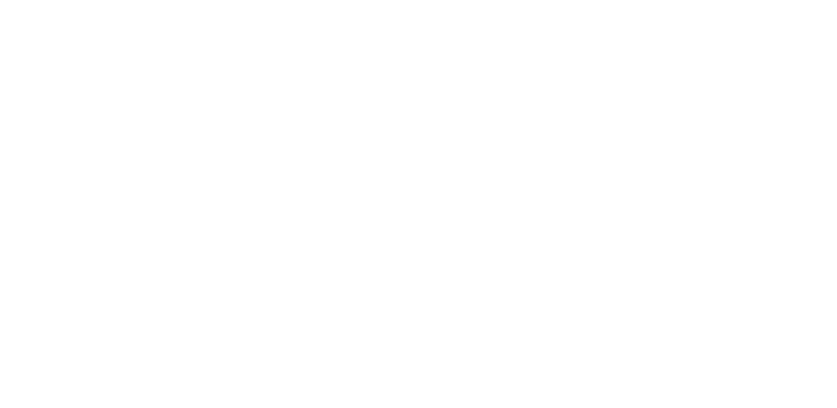
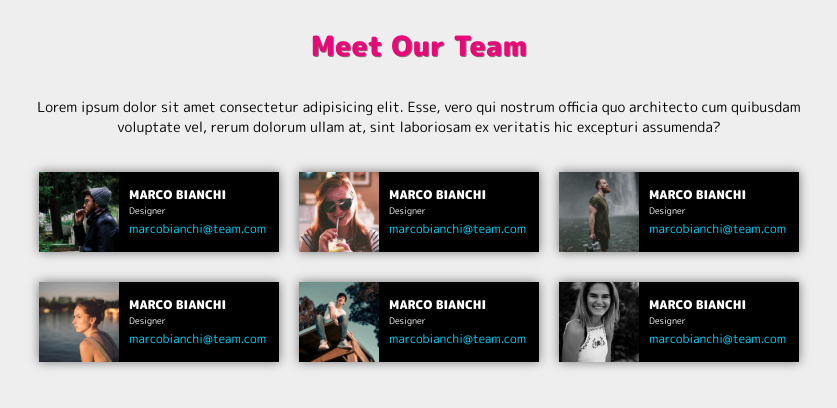
Before and after one commit to pietrobrighella/html-css-float-cards, a plain HTML site: page index.html in a window 1280 px wide. Shown: the whole page, without its empty margins (221-1058 px from the left). Drawn offline with Linux system fonts and the light colour scheme.

Commit message:
completo

```diff
--- a/css/style.css
+++ b/css/style.css
@@ -5,8 +5,83 @@
     box-sizing: border-box;
 }
 
+html {
+    font-family: 'M PLUS Rounded 1c', sans-serif;
+}
+
 .clearfix::after {
     content: "";
     display: table;
     clear: both;
 }
+
+.container {
+    padding-top: 25px;
+    width: 80%;
+    margin: 0 auto;
+    max-width: 780px;
+}
+
+header {
+    text-align: center;
+}
+
+body {
+    background-color: rgb(238, 238, 238);
+}
+
+h1 {
+    font-size: 28px;
+}
+
+p {
+    font-size: 14px;
+}
+
+/* Header */
+header h1 {
+    padding-bottom: 30px;
+    color: rgb(231, 9, 120);
+    text-shadow: 1px 1px rgba(28, 1, 15, 0.5);
+}
+
+header p {
+    padding-bottom: 20px;
+}
+
+/* Setting team-box */
+.team-box {
+    box-shadow: 0px 0px 10px rgba(0, 0, 0, 0.5);
+    width: calc((100% - 60px) / 3);
+    float: left;
+    margin: 15px 10px;
+}
+
+.team-box:not(a) {
+    background-color: black;
+    color: white;
+}
+
+.team-box img {
+    float: left;
+    height: 80px;
+    margin-right: 10px;
+}
+
+.team-box h3 {
+    color: white;
+    font-size: 12px;
+    text-transform: uppercase;
+    padding-top: 14px;
+}
+
+.team-box p:nth-child(3) {
+    color: white;
+    font-size: 9px;
+}
+
+.team-box a {
+    color: rgb(0, 213, 255);
+    text-decoration: none;
+    font-size: 12px;
+}
--- a/index.html
+++ b/index.html
@@ -4,10 +4,72 @@
     <meta charset="UTF-8">
     <meta http-equiv="X-UA-Compatible" content="IE=edge">
     <meta name="viewport" content="width=device-width, initial-scale=1.0">
+    <link rel="preconnect" href="https://fonts.googleapis.com">
+    <link rel="preconnect" href="https://fonts.gstatic.com" crossorigin>
+    <link href="https://fonts.googleapis.com/css2?family=M+PLUS+Rounded+1c:wght@400;900&display=swap" rel="stylesheet">
     <link rel="stylesheet" href="./css/style.css">
     <title>Floating Cards</title>
 </head>
 <body>
+    <div class="container">
 
+        <!-- start header section -->
+        <header>
+            <h1>Meet Our Team</h1>
+            <p>Lorem ipsum dolor sit amet consectetur adipisicing elit. Esse, vero qui nostrum officia quo architecto cum quibusdam voluptate vel, rerum dolorum ullam at, sint laboriosam ex veritatis hic excepturi assumenda?</p>
+        </header>
+
+        <!-- start main section with team box -->
+        <main>
+            <div class="team-box">
+                <div class="clearfix">
+                <img src="./img/male1.png" alt="Marco Bianchi, Designer">
+                    <h3>Marco Bianchi</h3>
+                    <p>Designer</p>
+                    <p><a href="mailto:marcobianchi@team.com">marcobianchi@team.com</a></p>
+                </div>
+            </div>
+            <div class="team-box">
+                <div class="clearfix">
+                <img src="./img/female1.png" alt="Marco Bianchi, Designer">
+                    <h3>Marco Bianchi</h3>
+                    <p>Designer</p>
+                    <p><a href="mailto:marcobianchi@team.com">marcobianchi@team.com</a></p>
+                </div>
+            </div>
+            <div class="team-box">
+                <div class="clearfix">
+                <img src="./img/male2.png" alt="Marco Bianchi, Designer">
+                    <h3>Marco Bianchi</h3>
+                    <p>Designer</p>
+                    <p><a href="mailto:marcobianchi@team.com">marcobianchi@team.com</a></p>
+                </div>
+            </div>
+            <div class="team-box">
+                <div class="clearfix">
+                <img src="./img/female2.png" alt="Marco Bianchi, Designer">
+                    <h3>Marco Bianchi</h3>
+                    <p>Designer</p>
+                    <p><a href="mailto:marcobianchi@team.com">marcobianchi@team.com</a></p>
+                </div>
+            </div>
+            <div class="team-box">
+                <div class="clearfix">
+                <img src="./img/male3.png" alt="Marco Bianchi, Designer">
+                    <h3>Marco Bianchi</h3>
+                    <p>Designer</p>
+                    <p><a href="mailto:marcobianchi@team.com">marcobianchi@team.com</a></p>
+                </div>
+            </div>
+            <div class="team-box">
+                <div class="clearfix">
+                <img src="./img/female3.png" alt="Marco Bianchi, Designer">
+                    <h3>Marco Bianchi</h3>
+                    <p>Designer</p>
+                    <p><a href="mailto:marcobianchi@team.com">marcobianchi@team.com</a></p>
+                </div>
+            </div>
+        </main>
+    </div>
 </body>
 </html>
```
Also changed, not shown: img/female1.png (added), img/female2.png (added), img/female3.png (added), img/male1.png (added), img/male2.png (added), img/male3.png (added).
